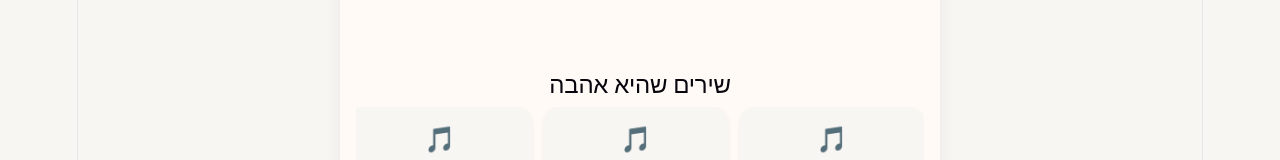
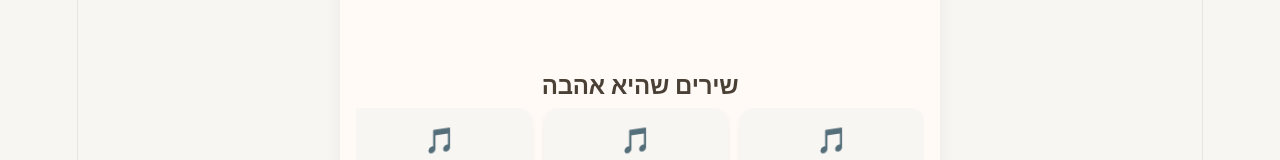
Before and after one commit to liordidi/yehudith-app, a React app in the folder frontend/: page / in a window 1280 px wide. Shown: the part 1496-1656 px from the top of the page. Built offline with nearby package versions, Linux system fonts and the light colour scheme; no server answers; the database is empty; the HTML template or start-up script is replaced by a standard one.

Commit message:
feat: enhance section headings with consistent styling and improved visibility

```diff
--- a/frontend/src/App.css
+++ b/frontend/src/App.css
@@ -519,8 +519,15 @@ body {
   padding: 24px 16px;
 }
 .gallery-section h2,
-.memories-section h2 {
+.memories-section h2,
+.songs-section h2,
+.messages-section h2 {
   text-align: center;
+  color: #4a4036;
+  font-weight: 600;
+  line-height: 1.2;
+  opacity: 1;
+  text-shadow: none;
 }
 
 /* ── Paged masonry-style gallery ─────────────────────────────────────────── */
@@ -982,10 +989,6 @@ body {
 .songs-section {
   padding: 24px 16px;
 }
-.songs-section h2,
-.messages-section h2 {
-  text-align: center;
-}
 .songs-carousel {
   display: flex;
   gap: 12px;
```
